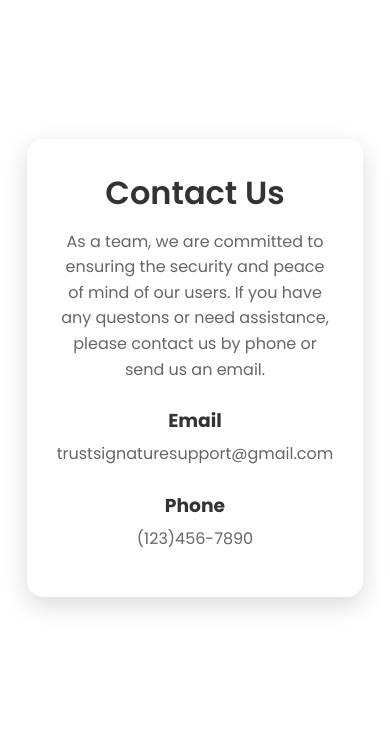
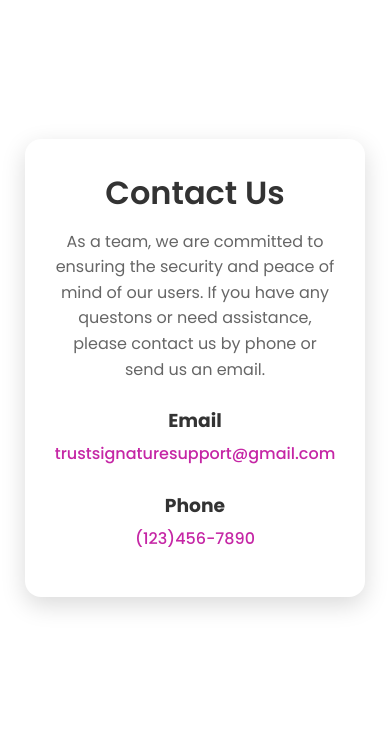
Before and after one commit to dibarra3/trust_signature, a Flask app: page /contact in a window 390 px wide. Shown: the part 143-879 px from the top of the page. Run offline with Flask 3, Linux system fonts and the light colour scheme.

Commit message:
Change color of email adress and phone number

```diff
--- a/templates/contact.html
+++ b/templates/contact.html
@@ -47,6 +47,11 @@
             margin-bottom: 6px;
             color: hsl(0, 0%, 20%);
         }
+
+        .contact-card .contact-detail {
+            color: hsl(312, 68%, 46%);
+            font-weight: 500;
+        }
     </style>
 </head>
 <body>
@@ -71,10 +76,10 @@
             </p>
 
             <h3>Email</h3>
-            <p>trustsignaturesupport@gmail.com</p>
+            <p class="contact-detail">trustsignaturesupport@gmail.com</p>
 
             <h3>Phone</h3>
-            <p>(123)456-7890</p>
+            <p class="contact-detail">(123)456-7890</p>
         </div>
     </section>
 
```
